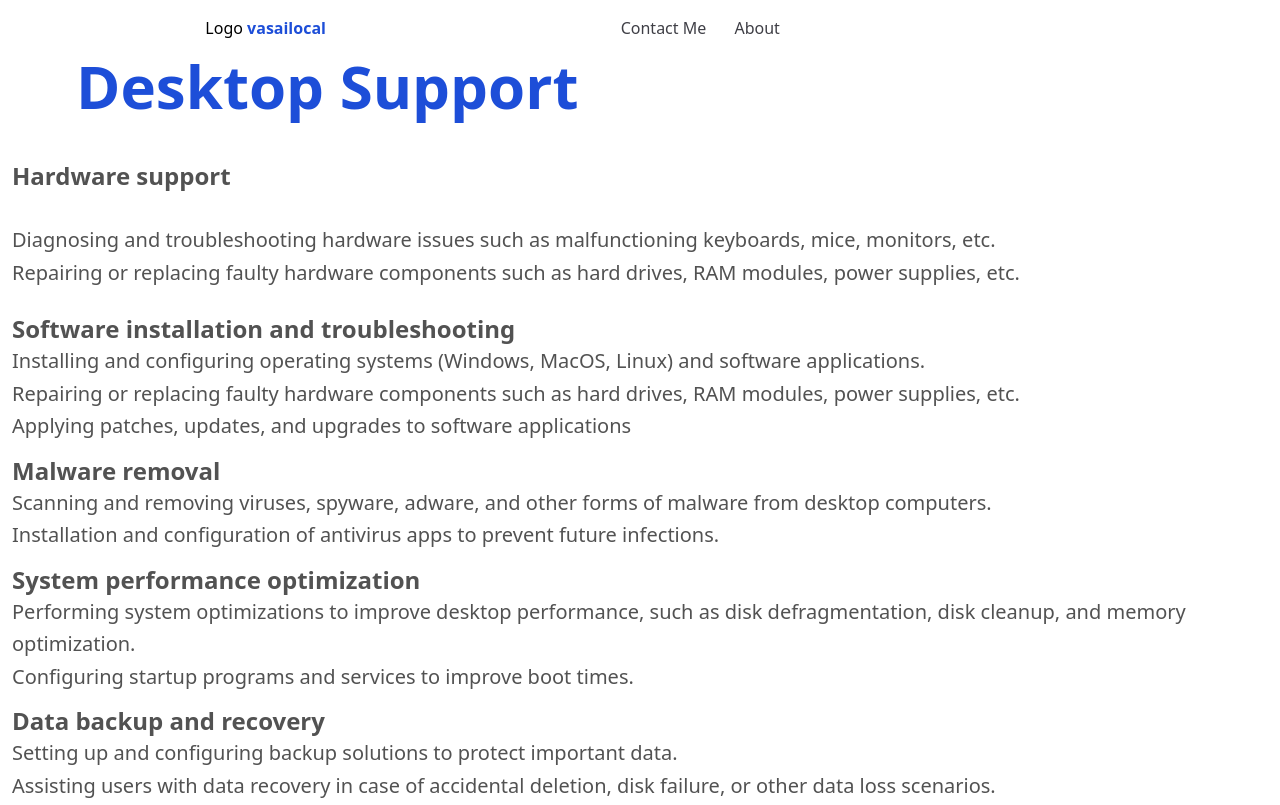
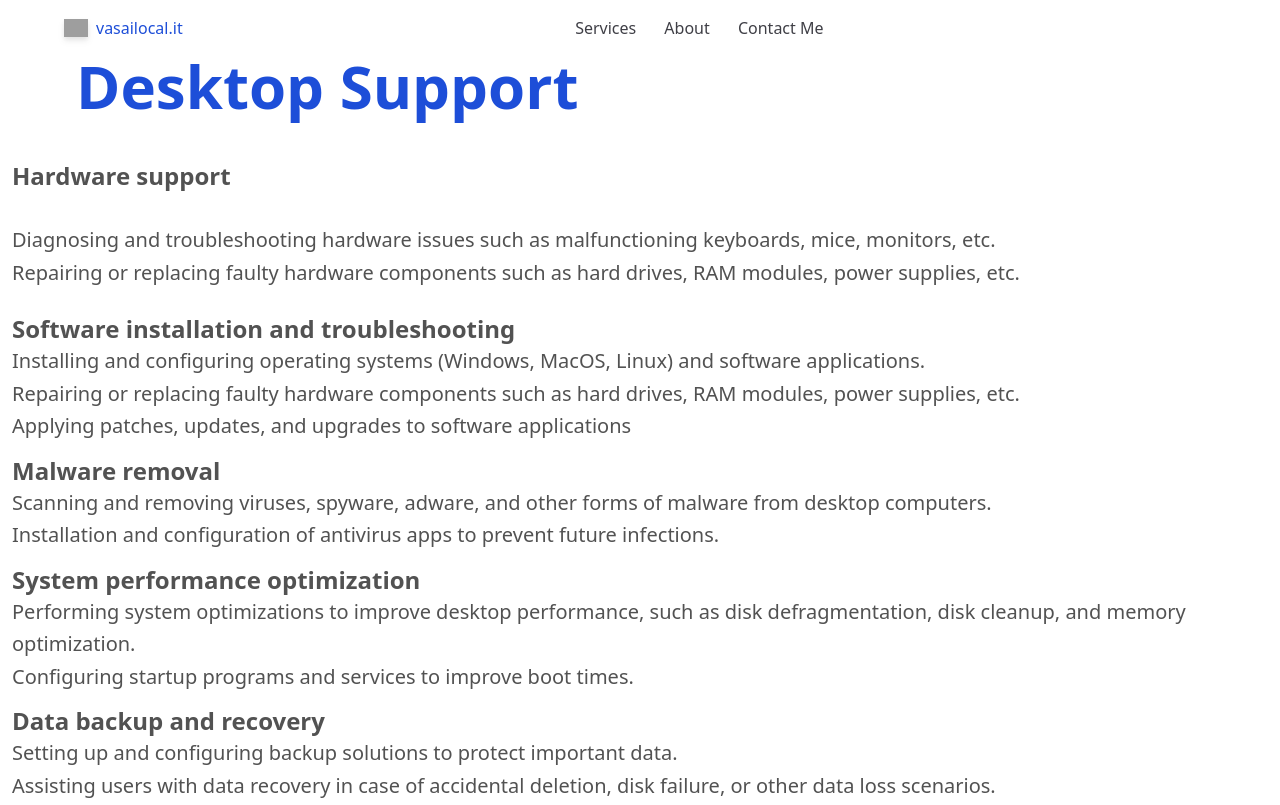
Before and after one commit to shanerwarner/vasailocal, a website: page public/desktopsupport.html in a window 1280 px wide. Shown: the top 805 px of the page. Drawn offline with Linux system fonts and the light colour scheme; grey boxes are pictures that could not be loaded.

Commit message:
nav updated

```diff
--- a/public/desktopsupport.html
+++ b/public/desktopsupport.html
@@ -22,17 +22,43 @@
     <header class=>
     <!--Nav Bar-->
     <nav class="p-4">
-        <div class="max-w-6xl mx-auto">
-          <div class="flex justify-around">
-        <div>
-          Logo
-          <a href="" class="font-semibold text-blue-700">vasailocal</a></div>
-        <div>
-          <a href="" class="cursor-pointer rounded-lg px-3 py-2 font-medium hover:bg-slate-100 hover:text-blue-700 hover:outline hover:outline-1 hover:outline-slate-300 text-zinc-700">Contact Me</a>
-          <a href="" class="cursor-pointer rounded-lg px-3 py-2 font-medium hover:bg-slate-100 hover:text-blue-700 hover:outline hover:outline-1 hover:outline-slate-300 text-zinc-700">About</a>
+        <div class="mx-auto max-w-6xl">
+          <div class="flex justify-between">
+            <!--Logo and name-->
+            <div class="flex items-center">
+              <div class="bg flex place-items-center justify-start gap-2">
+                <img src="https://i.imgur.com/666VAxT.png" alt="" class="w-6 drop-shadow-md" />
+                <a href="" class="text- font-medium text-blue-700">vasailocal.it</a>
+              </div>
+            </div>
+            <!--Middle Menu-->
+            <div class="hidden items-center md:flex">
+              <div>
+                <a href="" class="cursor-pointer rounded-lg px-3 py-2 font-medium text-zinc-700 hover:bg-slate-100 hover:text-blue-700 hover:outline hover:outline-1 hover:outline-slate-300">Services</a>
+                <a href="" class="cursor-pointer rounded-lg px-3 py-2 font-medium text-zinc-700 hover:bg-slate-100 hover:text-blue-700 hover:outline hover:outline-1 hover:outline-slate-300">About</a>
+                <a href="" class="cursor-pointer rounded-lg px-3 py-2 font-medium text-zinc-700 hover:bg-slate-100 hover:text-blue-700 hover:outline hover:outline-1 hover:outline-slate-300">Contact Me</a>
+              </div>
+            </div>
+            <!--Right Corner Menu-->
+            <div>
+              <div><!--Secondary Menu--></div>
+            </div>
+
+            <!--Mobile Button-->
+            <div class="flex items-center md:hidden">
+              <button class="mobile-menu-button">
+                <svg xmlns="http://www.w3.org/2000/svg" fill="none" viewBox="0 0 24 24" stroke-width="1.5" stroke="currentColor" class="h-6 w-6">
+                  <path stroke-linecap="round" stroke-linejoin="round" d="M3.75 6.75h16.5M3.75 12h16.5m-16.5 5.25h16.5" />
+                </svg>
+              </button>
+            </div>
+          </div>
         </div>
-        <div><!--Secondary Menu--></div>
-        </div>
+        <!--Mobile Menu-->
+        <div class="mobile-menu mt-6 flex hidden flex-col items-start rounded-lg border-2 border-solid p-4 font-medium text-zinc-700">
+          <a href="" class="m-1 m-3 block">About</a>
+          <a href="" class="m-1 m-3 block">Services</a>
+          <a href="" class="m-1 m-3 block">Contact Me</a>
         </div>
       </nav>
       <!--End of Nav Bar-->
```
Also changed, not shown: public/contact.html (+36 -10 lines), public/index.html (+2 -1 lines).
